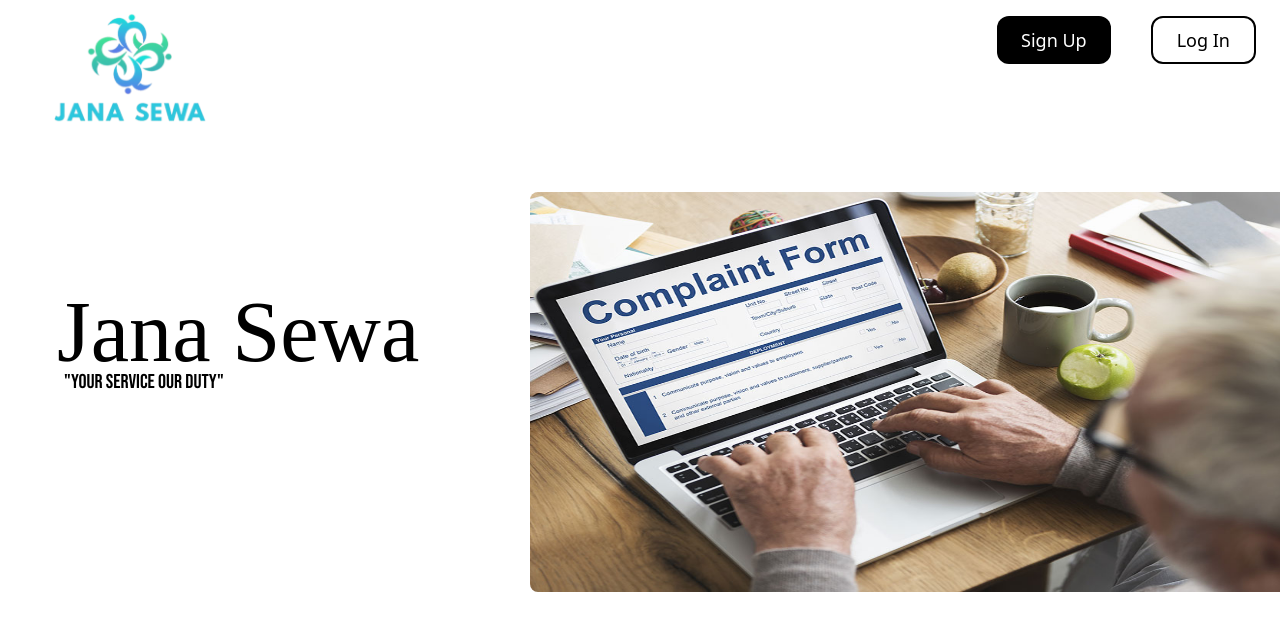
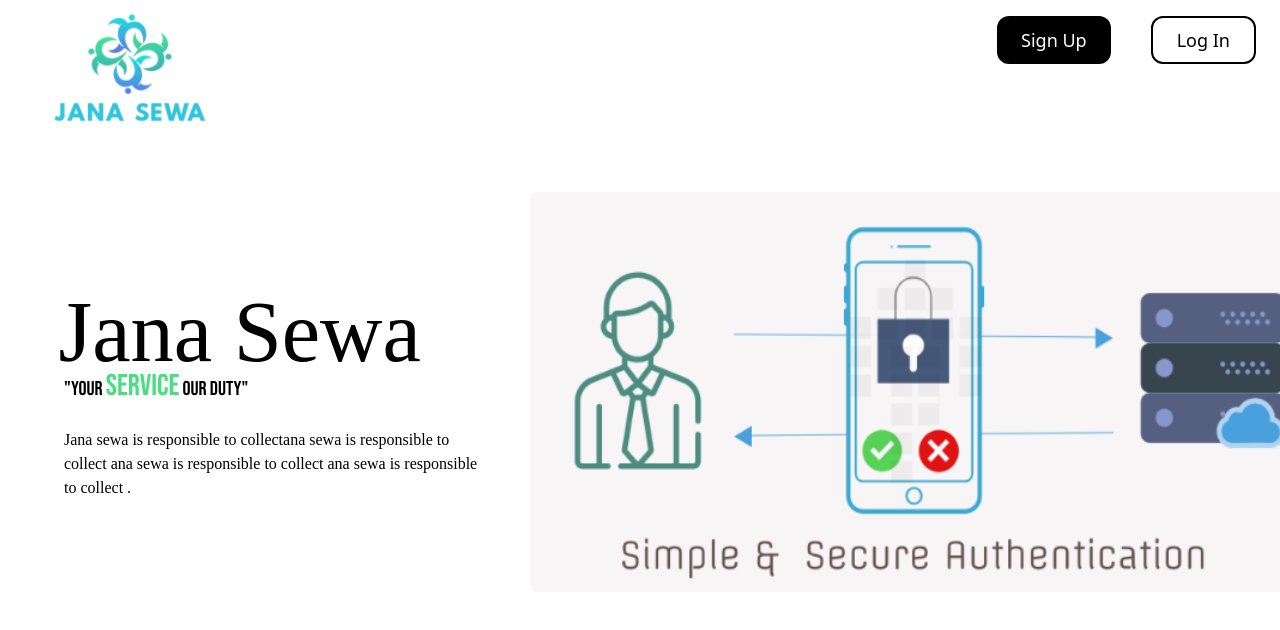
Before and after one commit to kecitclub/illuminate, a React (Vite) app in the folder frontend/: page / in a window 1280 px wide. Shown: the top 630 px of the page. Built offline with nearby package versions, Linux system fonts and the light colour scheme; a web font is replaced by a local one.

Commit message:
hero text modified

```diff
--- a/frontend/src/LandingComponents/Intro.jsx
+++ b/frontend/src/LandingComponents/Intro.jsx
@@ -2,10 +2,11 @@ import React from 'react'
 
 const Intro = () => {
   return (
-    <div className='h-[80vh] px-8 py-2 flex  w-full font-customParaTwo text-black relative z-[10]'>
+    <div className='h-[80vh] px-8 py-2 flex  w-[900px] font-customParaTwo text-black relative z-[10]'>
         <div className='mt-[26vh] w-[50%] ml-8 relative z-[-2]'>
             <h1 className='text-7xl scale-[1.2] ml-[8%]'>Jana Sewa</h1>
-            <h3 className='text-xl font-bebas'>"Your Service Our Duty"</h3>
+            <h3 className='text-xl font-bebas'>"Your <span className='text-green-400 text-3xl'>Service</span> Our Duty"</h3><br></br>
+            <h4 >Jana sewa is responsible to collectana sewa is responsible to collect ana sewa is responsible to collect ana sewa is responsible to collect . </h4>
         </div>
     </div>
   )
--- a/frontend/src/LandingComponents/Slider.jsx
+++ b/frontend/src/LandingComponents/Slider.jsx
@@ -23,7 +23,7 @@ const Slider = () => {
   }, []);
 
   const startAutoSlide = () => {
-    slideInterval.current = setInterval(goToNextSlide, 1500);
+    slideInterval.current = setInterval(goToNextSlide, 2000);
   };
 
   const stopAutoSlide = () => {
```
